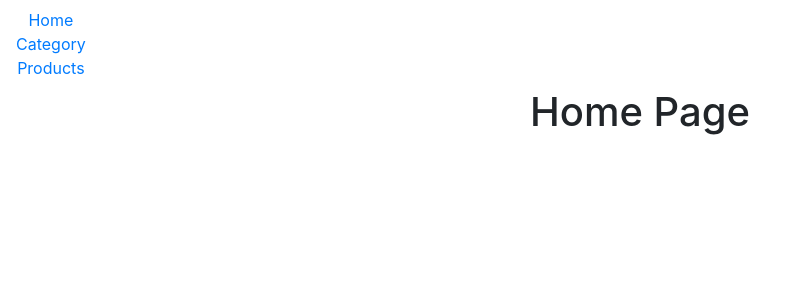
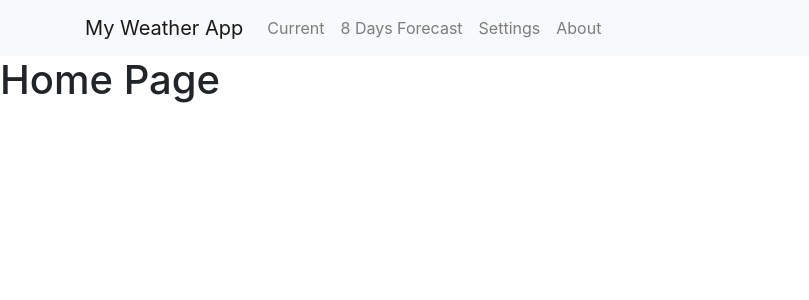
Before and after one commit to Vitallyz/REACT_Weather_App, a React (Create React App) app: page / in a window 1280 px wide. Shown: the top 300 px of the page, without its empty margins (0-809 px from the left). Built offline with nearby package versions, Linux system fonts and the light colour scheme; no server answers.

Commit message:
Menu work and UI planing

```diff
--- a/package.json
+++ b/package.json
@@ -7,6 +7,7 @@
     "@testing-library/react": "^11.2.7",
     "@testing-library/user-event": "^12.8.3",
     "react": "^17.0.2",
+    "react-bootstrap": "^1.6.4",
     "react-dom": "^17.0.2",
     "react-router": "^5.2.1",
     "react-router-dom": "^5.3.0",
--- a/src/App.js
+++ b/src/App.js
@@ -1,6 +1,7 @@
 import React, { useEffect } from "react";
-import "./App.css";
-import { Switch, Link, Route } from "react-router-dom";
+import { Navbar, Container, Nav } from "react-bootstrap";
+// import "./App.css";
+import { Link, Route } from "react-router-dom";
 
 const Home = () => {
   return (
@@ -65,21 +66,22 @@ function App() {
   }, []);
 
   return (
-    <div className="App">
-      <nav className="navbar navbar-light">
-        <ul className="nav navbar-nav">
-          <li>
-            <Link to="/">Home</Link>
-          </li>
-          <li>
-            <Link to="/category">Category</Link>
-          </li>
-          <li>
-            <Link to="/products">Products</Link>
-          </li>
-        </ul>
-      </nav>
-      {/* components will render if path matches */}
+    <>
+      <Navbar bg="light" expand="sm">
+        <Container className="">
+          <Navbar.Brand as={Link} to="/">My Weather App</Navbar.Brand>
+          <Navbar.Toggle aria-controls="basic-navbar-nav" />
+          <Navbar.Collapse id="basic-navbar-nav">
+            <Nav className="me-auto">
+              <Nav.Link as={Link} to="/">Current</Nav.Link>
+              <Nav.Link as={Link} to="/8-days-forecast">8 Days Forecast</Nav.Link>
+              <Nav.Link as={Link} to="/settings">Settings</Nav.Link>
+              <Nav.Link as={Link} to="/settings">About</Nav.Link>
+            </Nav>
+          </Navbar.Collapse>
+        </Container>
+      </Navbar>
+
       <Route exact path="/">
         <Home />
       </Route>
@@ -89,7 +91,7 @@ function App() {
       <Route path="/products">
         <Products />
       </Route>
-    </div>
+    </>
   );
 }
 
```
Also changed, not shown: 1 other file (tests, documents, lock files or other folders).
